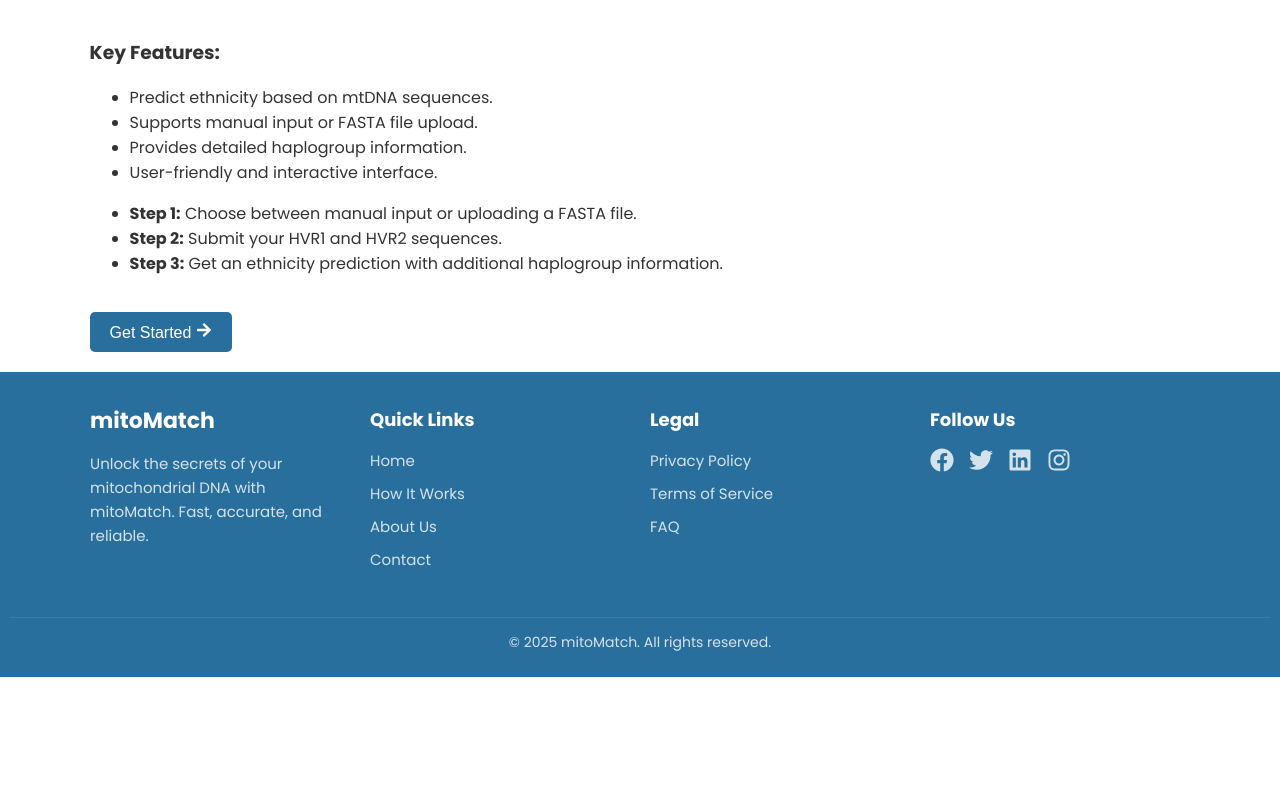
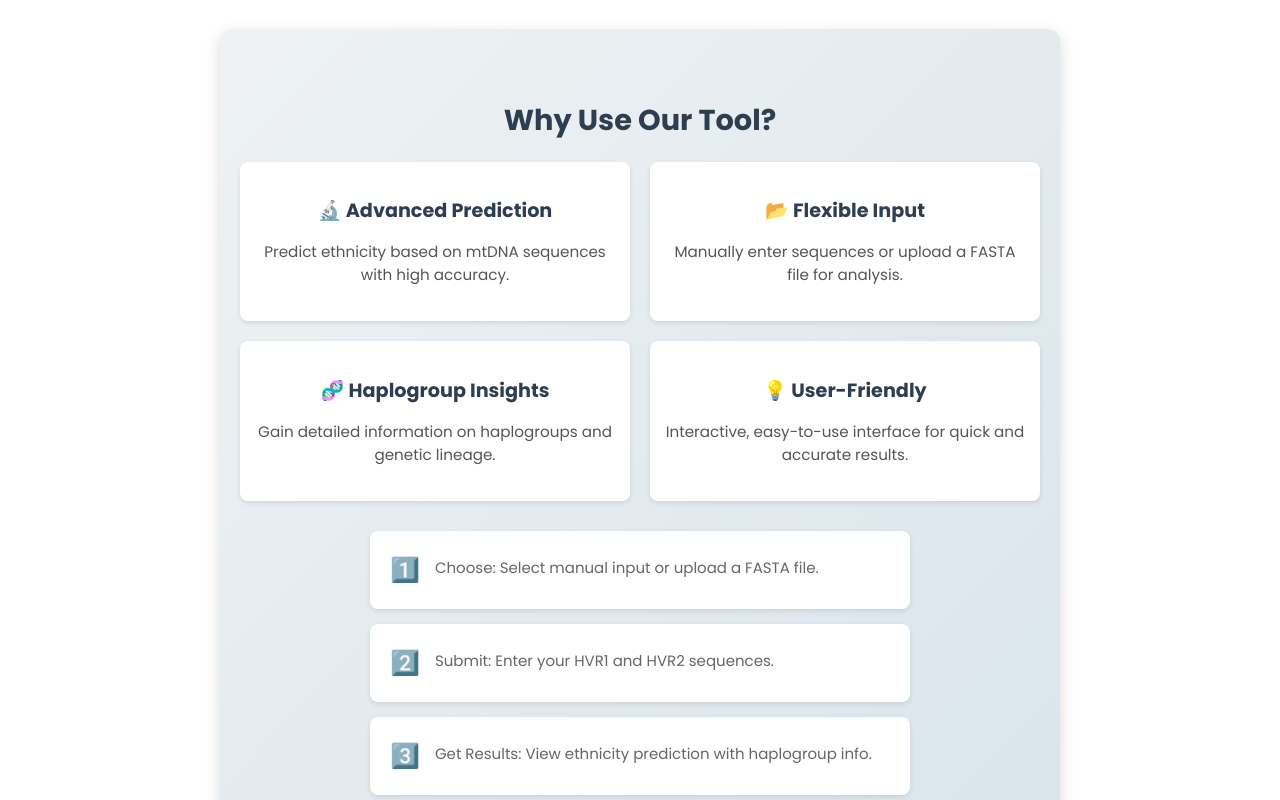
Before and after one commit to saliha-ziyard/mtDNA-ML-Project, a React (Vite) app in the folder Frontend/mtdna-project/: page /input-sequence in a window 1280 px wide. Shown: the part 520-1320 px from the top of the page. Before the commit the page ends 1197 px from the top, so only its background shows below. Built offline with nearby package versions, Linux system fonts and the light colour scheme.

Commit message:
application view ui changes

```diff
--- a/Frontend/mtdna-project/src/App.scss
+++ b/Frontend/mtdna-project/src/App.scss
@@ -308,10 +308,99 @@ body {
     margin-bottom: 20px;
   }
 
-  .key-features {
-    margin-top: 10px;
-    text-align: left;
-    display: inline-block;
+  .features-container {
+    background: linear-gradient(135deg, #eef2f3, #d9e4ec);
+    padding: 40px 20px;
+    border-radius: 12px;
+    max-width: 800px;
+    margin: 40px auto;
+    text-align: center;
+    box-shadow: 0 5px 15px rgba(0, 0, 0, 0.15);
+  }
+
+  .features-heading, .steps-heading {
+    font-size: 1.8rem;
+    color: #2c3e50;
+    margin-bottom: 20px;
+    font-weight: 700;
+  }
+
+  .features-grid {
+    display: grid;
+    grid-template-columns: repeat(2, 1fr);
+    gap: 20px;
+    margin-bottom: 30px;
+  }
+
+  .feature-card {
+    background: white;
+    padding: 15px;
+    border-radius: 8px;
+    box-shadow: 0 2px 5px rgba(0, 0, 0, 0.1);
+    transition: transform 0.3s ease-in-out, box-shadow 0.3s ease-in-out;
+  }
+
+  .feature-card:hover {
+    transform: translateY(-5px);
+    box-shadow: 0 4px 10px rgba(0, 0, 0, 0.2);
+  }
+
+  .feature-card h3 {
+    font-size: 1.2rem;
+    color: #2c3e50;
+    margin-bottom: 5px;
+  }
+
+  .feature-card p {
+    font-size: 0.95rem;
+    color: #555;
+  }
+
+  .steps-wrapper {
+    display: flex;
+    flex-direction: column;
+    align-items: center;
+    gap: 15px;
+    margin-bottom: 20px;
+
+    .step {
+      display: flex;
+      align-items: center;
+      gap: 15px;
+      background: white;
+      padding: 10px 20px;
+      border-radius: 8px;
+      width: 100%;
+      max-width: 500px;
+      box-shadow: 0 2px 5px rgba(0, 0, 0, 0.1);
+      transition: transform 0.3s ease-in-out, box-shadow 0.3s ease-in-out;
+
+      .step-icon {
+        font-size: 1.5rem;
+        font-weight: bold;
+        color: white;
+        display: flex;
+        align-items: center;
+        justify-content: center;
+
+        p {
+          font-size: 1rem;
+          color: #333;
+          margin: 0;
+        }
+
+        span {
+          font-weight: bold;
+          color: #2c3e50;
+        }
+      }
+
+
+    }
+    .step:hover {
+      transform: translateX(5px);
+      box-shadow: 0 4px 10px rgba(0, 0, 0, 0.2);
+    }
   }
 
   .start-button {
@@ -324,6 +413,15 @@ body {
     cursor: pointer;
     font-size: 16px;
   }
+
+  .start-button:hover {
+    background: #2980b9;
+  }
+
+  .arrow-icon {
+    margin-left: 8px;
+  }
+
 }
 
 //ToolComponent
@@ -333,7 +431,7 @@ body {
   text-align: center;
   margin-bottom: 20px;
   padding-top: 18dvh;
-  font-weight: 600;
+  font-weight: 500;
 
 }
 
@@ -347,6 +445,7 @@ body {
   box-shadow: 0 4px 8px rgba(3, 3, 3, 0.3);
   padding-top: 10px;
   padding-bottom: 20px;
+  margin-bottom: 50px;
 
   .input-section {
     margin-top: 20px;
@@ -368,13 +467,22 @@ body {
     }
 
     .file-upload-section {
-      text-align: center;
+      text-align: left;
       display: flex;
-      align-items: center;
+      align-items: left;
       flex-direction: column;
+
+      h3{
+        font-size: 18px;
+        color: $PrimaryFontColour;
+        margin-bottom: 20px;
+        font-weight: 400;
+        }
 
       .file-input {
         margin-top: 10px;
+              margin-bottom: 20px;
+
 
         .file-name {
           margin-top: 10px;
@@ -447,6 +555,8 @@ body {
     }
 
   }
+}
+
 .predict-button {
   padding: 10px 20px;
   background-color: $PrimaryFontColour;
@@ -456,17 +566,16 @@ body {
   cursor: pointer;
   font-size: 1rem;
   transition: background-color 0.3s;
+  width: 300px;
 }
 .predict-button:hover {
   background-color:#40a9ff;
 }
 
-  .predict-button:disabled {
-    background-color:#1890ff;
-    cursor: not-allowed;
-  }
-
-}
+// .predict-button:disabled {
+//   background-color:#1890ff;
+//   cursor: not-allowed;
+// }
 .error-message {
   margin-top: 10px;
   padding: 10px;
@@ -529,6 +638,7 @@ body {
       margin-bottom: 5px;
       font-size: 0.9rem;
       color: #333;
+
     }
   }
 }
--- a/Frontend/mtdna-project/src/views/InputSequence.jsx
+++ b/Frontend/mtdna-project/src/views/InputSequence.jsx
@@ -1,8 +1,9 @@
 import React from "react";
 import { useNavigate } from "react-router-dom";
 import { FaArrowRight } from "react-icons/fa";
-import HeaderComponent from './subComponents/HeaderComponent';
-import bannerImg from '../assets/bannerImg.png'
+import HeaderComponent from "./subComponents/HeaderComponent";
+import bannerImg from "../assets/bannerImg.png";
+import { FaRegCircle, FaRegCheckCircle, FaRegDotCircle } from "react-icons/fa";
 
 const InputSequence = () => {
   const navigate = useNavigate();
@@ -17,42 +18,73 @@ const InputSequence = () => {
       <div className="input-sequence">
         <h2>Welcome to the mtDNA Ethnicity Prediction Tool</h2>
         <p>
-        Discover your ancestral origins using mitochondrial DNA (mtDNA) sequences.
-        Our advanced machine learning model analyzes Hypervariable Regions (HVR1 and HVR2)
-        to predict your ethnicity and provide insights into your genetic heritage.
+          Discover your ancestral origins using mitochondrial DNA (mtDNA)
+          sequences. Our advanced machine learning model analyzes Hypervariable
+          Regions (HVR1 and HVR2) to predict your ethnicity and provide insights
+          into your genetic heritage.
         </p>
 
-      <div className="key-features">
-        <h3>Key Features:</h3>
-        <ul>
-          <li>Predict ethnicity based on mtDNA sequences.</li>
-          <li>Supports manual input or FASTA file upload.</li>
-          <li>Provides detailed haplogroup information.</li>
-          <li>User-friendly and interactive interface.</li>
-        </ul>
+        <div className="features-container">
+          <div className="features-content">
+            <h2 className="features-heading">Why Use Our Tool?</h2>
 
-        <ul>
-            <li>
-              <strong>Step 1:</strong> Choose between manual input or uploading a FASTA file.
-            </li>
-            <li>
-              <strong>Step 2:</strong> Submit your HVR1 and HVR2 sequences.
-              <span className="tooltip">
-              </span>
-            </li>
-            <li>
-              <strong>Step 3:</strong> Get an ethnicity prediction with additional haplogroup information.
-            </li>
-          </ul>
-      </div> <br/>
+            <div className="features-grid">
+              <div className="feature-card">
+                <h3>🔬 Advanced Prediction</h3>
+                <p>
+                  Predict ethnicity based on mtDNA sequences with high accuracy.
+                </p>
+              </div>
+              <div className="feature-card">
+                <h3>📂 Flexible Input</h3>
+                <p>
+                  Manually enter sequences or upload a FASTA file for analysis.
+                </p>
+              </div>
+              <div className="feature-card">
+                <h3>🧬 Haplogroup Insights</h3>
+                <p>
+                  Gain detailed information on haplogroups and genetic lineage.
+                </p>
+              </div>
+              <div className="feature-card">
+                <h3>💡 User-Friendly</h3>
+                <p>
+                  Interactive, easy-to-use interface for quick and accurate
+                  results.
+                </p>
+              </div>
+            </div>
+
+            <div className="steps-wrapper">
+              <div className="step">
+                <div className="step-icon">1️⃣</div>
+                <p>
+                  <span>Choose:</span> Select manual input or upload a FASTA
+                  file.
+                </p>
+              </div>
+              <div className="step">
+                <div className="step-icon">2️⃣</div>
+                <p>
+                  <span>Submit:</span> Enter your HVR1 and HVR2 sequences.
+                </p>
+              </div>
+              <div className="step">
+                <div className="step-icon">3️⃣</div>
+                <p>
+                  <span>Get Results:</span> View ethnicity prediction with
+                  haplogroup info.
+                </p>
+              </div>
+            </div>
+
             <button className="start-button" onClick={handleGetStarted}>
               Get Started <FaArrowRight className="arrow-icon" />
             </button>
-
-
           </div>
-
-
+        </div>
+      </div>
     </>
   );
 };
--- a/Frontend/mtdna-project/src/views/subComponents/ToolComponent.jsx
+++ b/Frontend/mtdna-project/src/views/subComponents/ToolComponent.jsx
@@ -13,8 +13,7 @@ const ToolComponent = () => {
   const [predictionHistory, setPredictionHistory] = useState([]);
 
   const handleFileChange = (e) => {
-    const uploadedFile = e.target.files[0];
-    setFile(uploadedFile);
+    setFile(e.target.files[0]);
   };
 
   const handleSubmit = async (e) => {
@@ -61,23 +60,20 @@ const ToolComponent = () => {
       </h2>
       <div className="tool-container">
         <div className="input-section">
-        <button
-          className="mode-toggle-button"
-          onClick={() => setUseFileUpload(!useFileUpload)}
-        >
+          <button className="mode-toggle-button" onClick={() => setUseFileUpload(!useFileUpload)}>
             {useFileUpload ? "Switch to Manual Input" : "Switch to File Upload"}
           </button>
 
           {useFileUpload ? (
             <div className="file-upload-section">
               <h3> Upload the FASTA below</h3>
-            <input
-              type="file"
-              accept=".fasta"
-              onChange={handleFileChange}
-              className="file-input"
-            />
+              <input type="file" accept=".fasta" onChange={handleFileChange} className="file-input" />
               {file && <p className="file-name">Selected File: {file.name}</p>}
+
+              {/* Show predict button when file is uploaded */}
+              <button onClick={handleSubmit} className="predict-button" disabled={!file || loading}>
+                {loading ? <FaSpinner className="spinner" /> : "Predict Ethnicity"}
+              </button>
             </div>
           ) : (
             <form onSubmit={handleSubmit} className="sequence-form">
```
Lines whose indentation alone changed are shown as unchanged.
